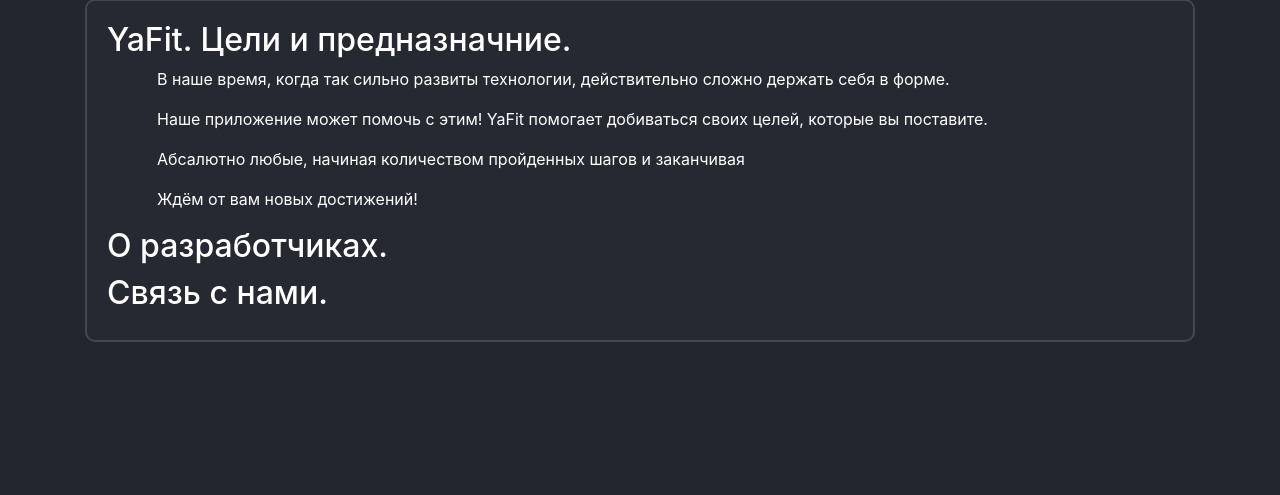
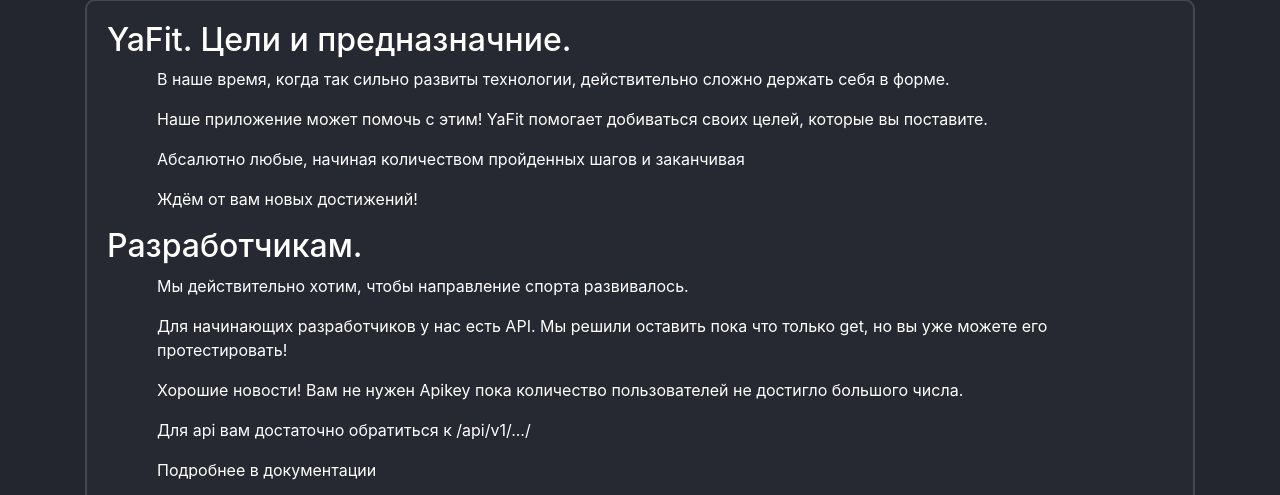
Before and after one commit to Mnedo/YaFit, a Flask app: page /info in a window 1280 px wide. Shown: the part 139-634 px from the top of the page. Before the commit the page ends 481 px from the top, so only its background shows below. Run offline with Flask 2, Linux system fonts and the light colour scheme; some libraries are stand-ins or nearby versions.

Commit message:
refactor about page v1.0

```diff
--- a/static/css/style.css
+++ b/static/css/style.css
@@ -66,3 +66,12 @@ hr {
    width: 25%;
    border-radius: 10px;
 }
+
+.round {
+    margin-left:15px;
+    margin-right:15px;
+    width:125px;
+    height: 125px;
+    border-radius: 125px !important;
+    box-shadow: 0 0 7px black;
+   }
--- a/templates/about.html
+++ b/templates/about.html
@@ -9,7 +9,28 @@
         <p>Абсалютно любые, начиная количеством пройденных шагов и заканчивая</p>
         <p>Ждём от вам новых достижений!</p>
     </div>
-    <h2>О разработчиках.</h2>
+    <h2>Разработчикам.</h2>
+        <div style="margin-left: 50px; margin-bottom: 0px !important;">
+        <p>Мы действительно хотим, чтобы направление спорта развивалось.</p>
+        <p>Для начинающих разработчиков у нас есть API. Мы решили оставить пока что только get, но вы уже можете его протестировать!</p>
+        <p>Хорошие новости! Вам не нужен Apikey пока количество пользователей не достигло большого числа.</p>
+        <p>Для api вам достаточно обратиться к /api/v1/.../</p>
+        <p>Подробнее в документации</p>
+        <p><a href="https://github.com/Mnedo/YaFit"><img src="/static/img/" width="225px" alt="gitrepo"></p></a>
+    </div>
     <h2>Связь с нами.</h2>
+        <div style="margin-left: 50px; margin-bottom: 0px !important;">
+        <p>Немного о нас:</p>
+        <p>Мы будем рады, если вы подпишитесь или поставите звездочку нашему проекту на GitHub!</p>
+                    <p><a href="https://github.com/Mnedo"><img src="https://avatars.githubusercontent.com/u/75080258?s=400&u=de29a159389eea0639731e9b3734df890291b702&v=4"
+    alt="Mnedo" class="round"></a>
+        <a href="https://github.com/narek04"><img src="https://avatars.githubusercontent.com/u/75745496?v=4"
+   alt="narek04" class="round"></a>
+        <a href="https://github.com/SuperDasha"><img src="https://avatars.githubusercontent.com/u/50296673?v=4"
+    alt="SuperDasha" class="round"></a></p>
+        <p>Это действительно помогает нашему продвижению и развитию.</p>
+        <p>Там же вы можете связаться с нами.</p>
+
+    </div>
 </div>
 {% endblock %}
```
Also changed, not shown: db/habits.db.
